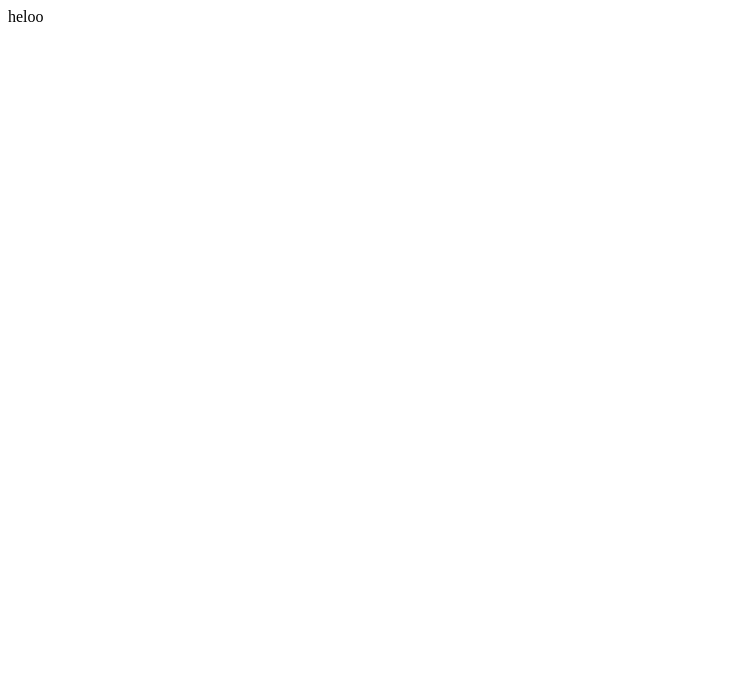
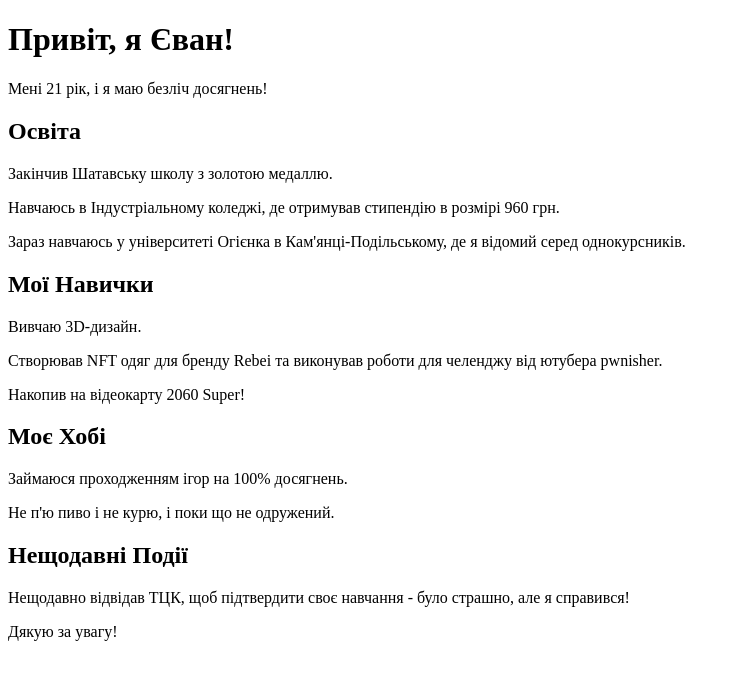
Before and after one commit to IT-Kamianets/ivankozlovsky, a plain HTML site: page index.html in a window 1280 px wide. Shown: the whole page, without its empty margins (0-740 px from the left). Drawn offline with Linux system fonts and the light colour scheme.

Commit message:
Update index.html

```diff
--- a/index.html
+++ b/index.html
@@ -1 +1,41 @@
-heloo
+<!DOCTYPE html>
+<html lang="uk">
+<head>
+    <meta charset="UTF-8">
+    <meta name="viewport" content="width=device-width, initial-scale=1.0">
+    <title>Єван - Профіль</title>
+    <link rel="stylesheet" href="styles.css">
+</head>
+<body>
+    <header>
+        <h1>Привіт, я Єван!</h1>
+        <p>Мені 21 рік, і я маю безліч досягнень!</p>
+    </header>
+    <main>
+        <section>
+            <h2>Освіта</h2>
+            <p>Закінчив Шатавську школу з золотою медаллю.</p>
+            <p>Навчаюсь в Індустріальному коледжі, де отримував стипендію в розмірі 960 грн.</p>
+            <p>Зараз навчаюсь у університеті Огієнка в Кам'янці-Подільському, де я відомий серед однокурсників.</p>
+        </section>
+        <section>
+            <h2>Мої Навички</h2>
+            <p>Вивчаю 3D-дизайн.</p>
+            <p>Створював NFT одяг для бренду Rebei та виконував роботи для челенджу від ютубера pwnisher.</p>
+            <p>Накопив на відеокарту 2060 Super!</p>
+        </section>
+        <section>
+            <h2>Моє Хобі</h2>
+            <p>Займаюся проходженням ігор на 100% досягнень.</p>
+            <p>Не п'ю пиво і не курю, і поки що не одружений.</p>
+        </section>
+        <section>
+            <h2>Нещодавні Події</h2>
+            <p>Нещодавно відвідав ТЦК, щоб підтвердити своє навчання - було страшно, але я справився!</p>
+        </section>
+    </main>
+    <footer>
+        <p>Дякую за увагу!</p>
+    </footer>
+</body>
+</html>
```
